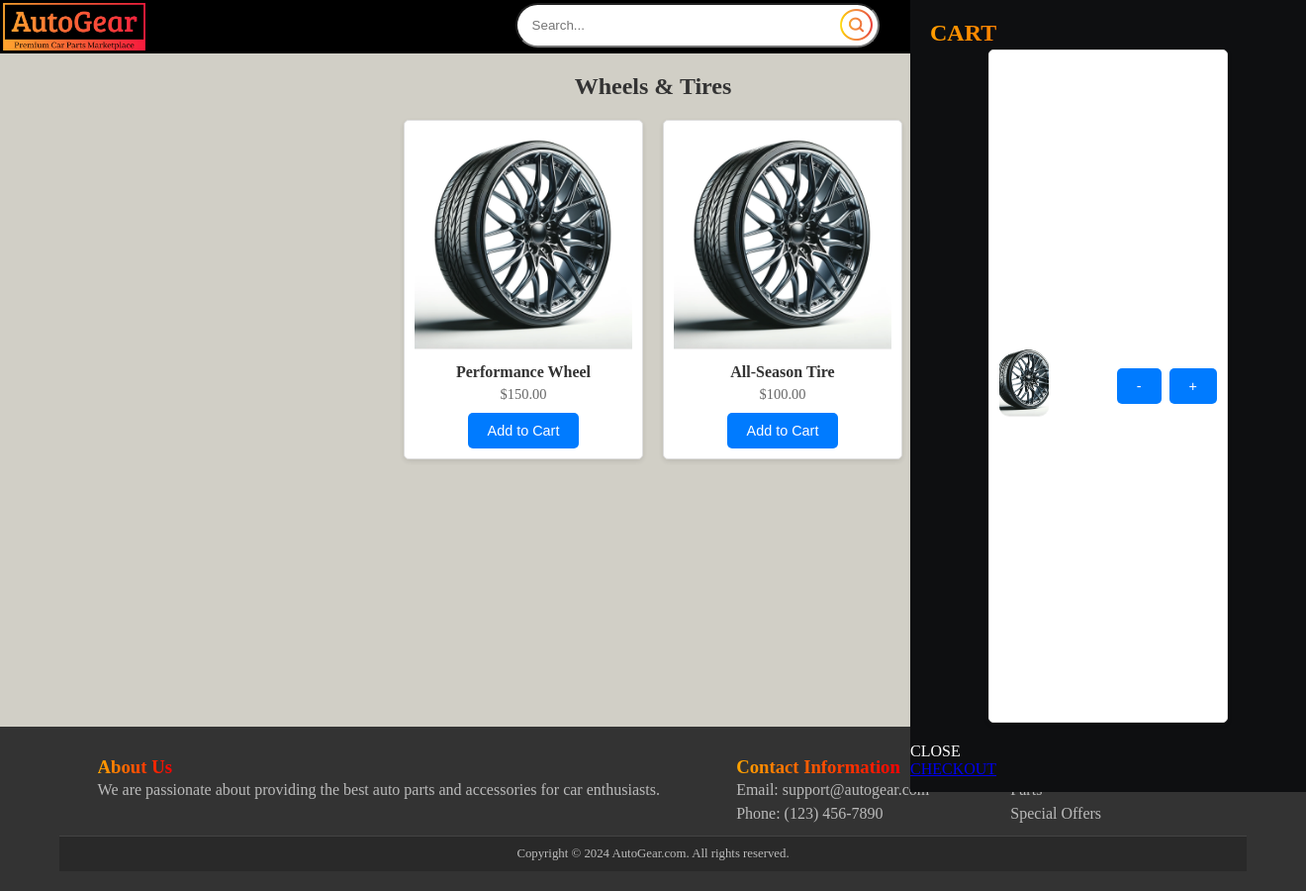
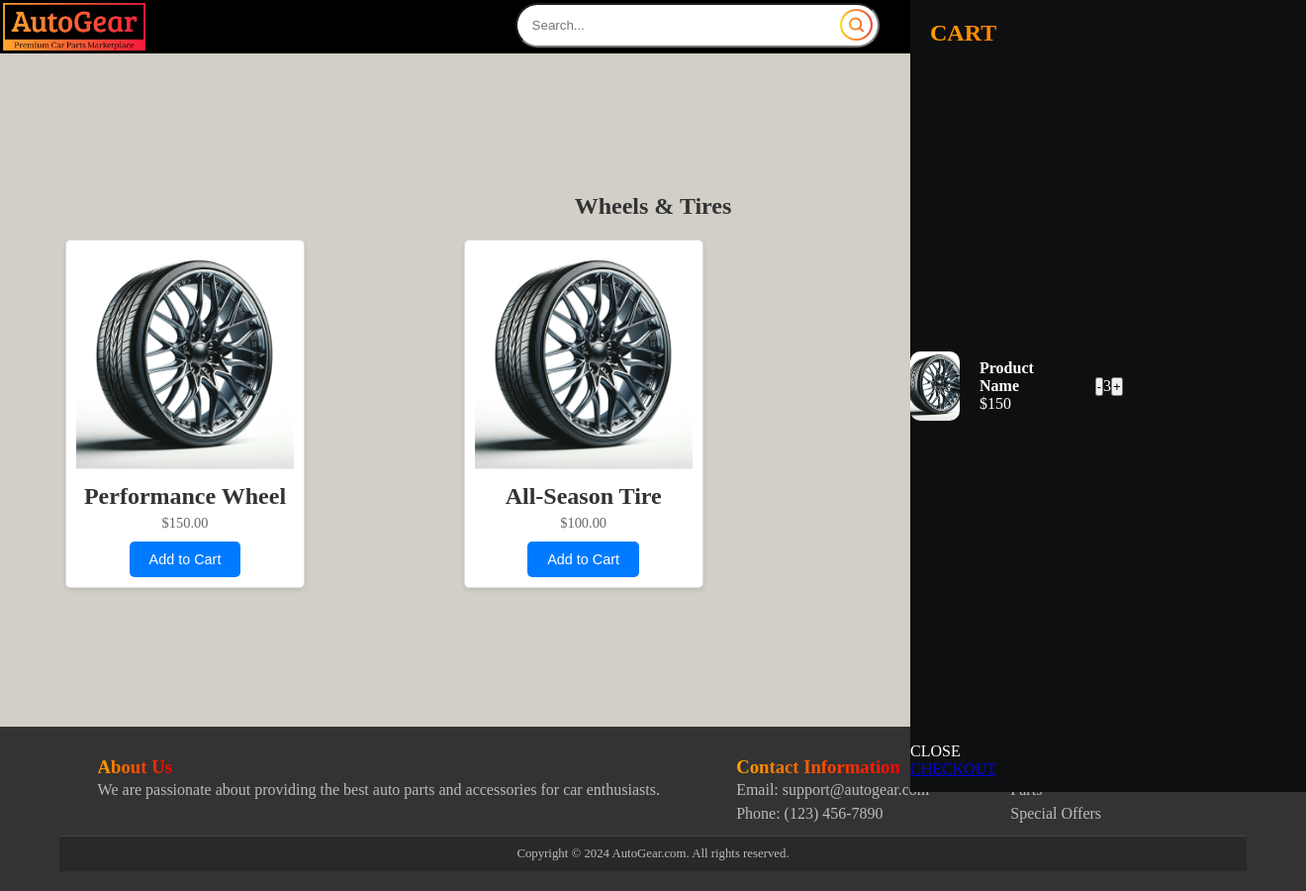
Before and after one commit to zakovyrkinoatwit/autogear-car-part-website, a web app: file public/wheels&tires.html in a window 1320 px wide; the page is wider, and only the part inside the window is pictured. Shown: that part at 99% size. Run offline with its HTML, style and script files only (its server is not run), Linux system fonts and the light colour scheme; some libraries are stand-ins or nearby versions.

Commit message:
Working on Cart...Commiting to get current pull.

```diff
--- a/public/style.css
+++ b/public/style.css
@@ -211,18 +211,21 @@
 
 /* Products */
 .product-section {
-    padding: 20px;
+    width: 1200px;
+    margin: auto;
+    max-width: 90%;
+    transition: transform 1s;
     text-align: center;
-    width: 100%;
+
 }
 .product-section h2 {
+
     margin-bottom: 20px;
     color: #333;
 }
 .product-list {
-    display: flex;
-    flex-wrap: wrap;
-    justify-content: center;
+    display: grid;
+    grid-template-columns: repeat(3, 1fr);
     gap: 20px;
 }
 .product-item {
@@ -241,7 +244,8 @@
 }
 .product-item h3 {
     color: #333;
-    font-size: 1em;
+    font-weight: 700;
+    font-size: x-large;
     margin-bottom: 5px;
 }
 .product-item p {
@@ -292,7 +296,7 @@
     padding: 20px;
     margin: 0;
 }
-.cart .product-list .product-item {
+.cart .product-list .product-item-cart {
     display: grid;
     grid-template-columns: 50px 1fr 70px;
     align-items: center;
@@ -306,11 +310,16 @@
     object-fit: cover;
     border-radius: 10px
 }
-.cart .product-list .product-item .name {
+.cart .product-list .product-item-cart  .name {
     font-weight: bold;
 }
-.cart .product-list .product-item .quantity {
+.cart .product-list .product-item-cart  .quantity {
     display:flex;
     justify-content: end;
     align-items: center;
 }
+.cart .product-list .product-item span {
+    display: block;
+    width: 50px;
+    text-align: center;
+}
--- a/public/wheels&tires.html
+++ b/public/wheels&tires.html
@@ -72,7 +72,7 @@
     <div class="cart">
         <h2>CART</h2>
         <div class="product-list">
-            <div class="product-item">
+            <div class="product-item-cart">
                 <img src="part-photos/car-wheel.png">
                 <div class="content">
                     <div class="name">
```
